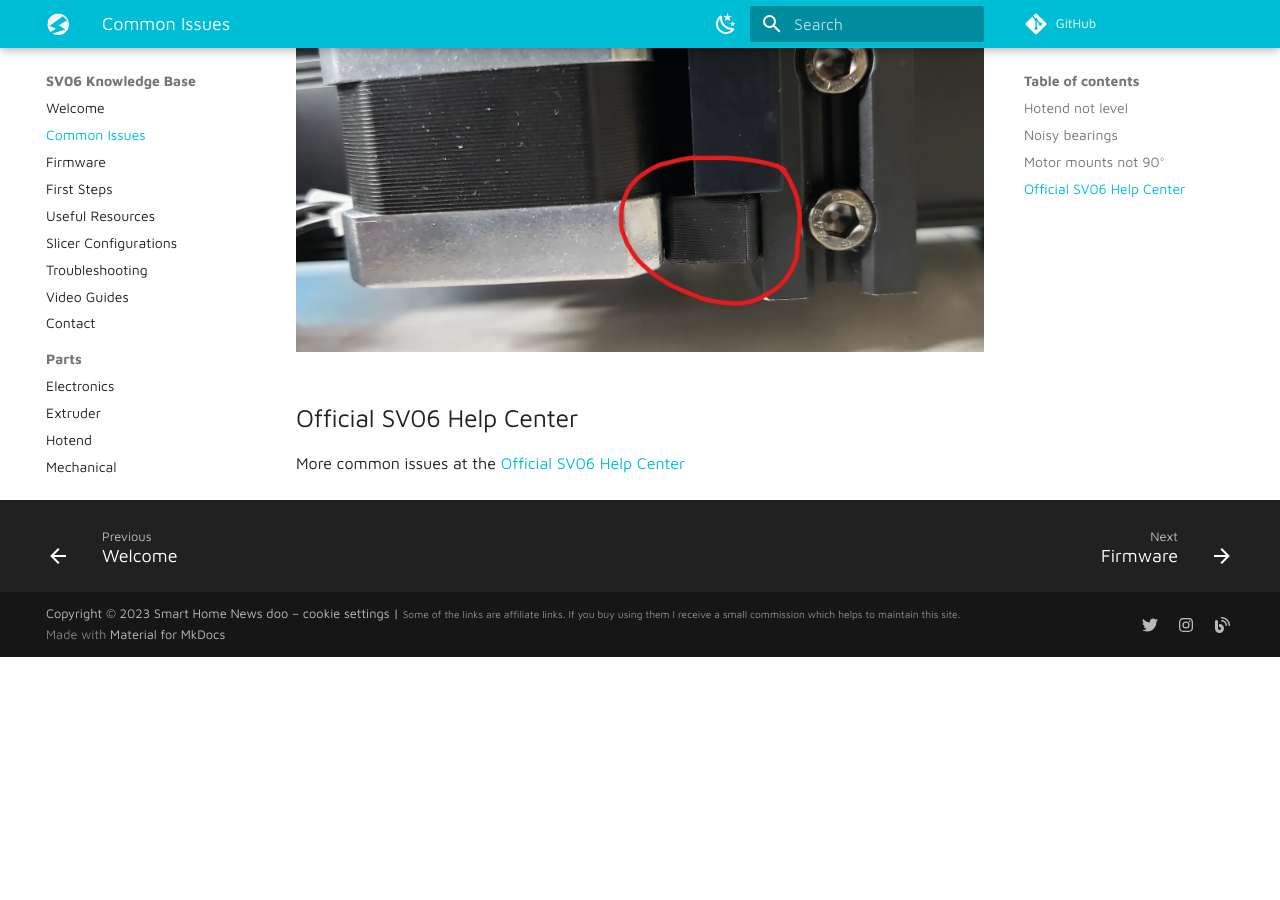
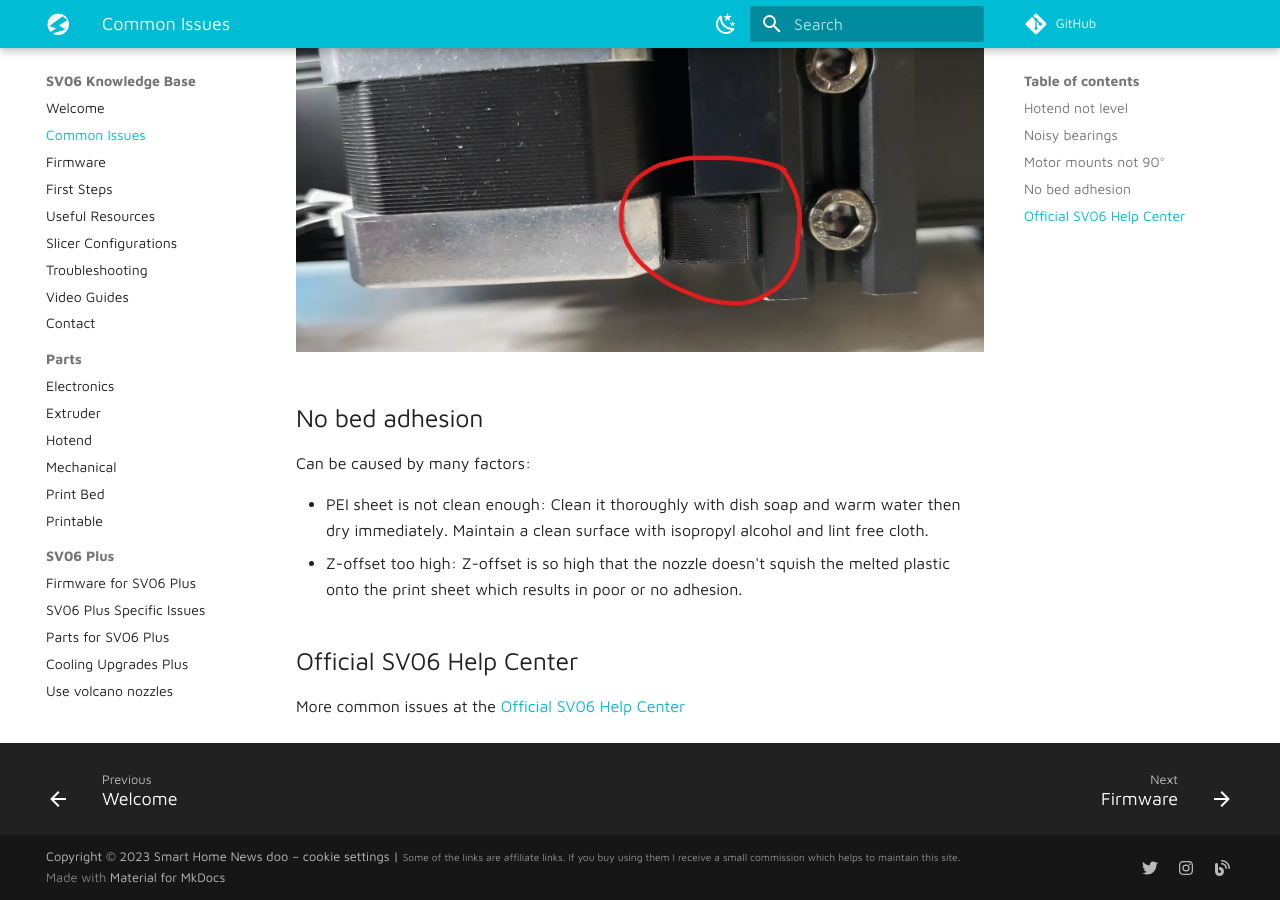
Before and after one commit to blakadder/sv06, an MkDocs documentation site: the page built from docs/common-issues.md, in a window 1280 px wide and 900 px high, scrolled down 1749 px. Built offline with MkDocs 1.6.1 and Material for MkDocs 9.7.7, drawn with Linux system fonts in a browser that asks for light colours; comment, search, counter and statistics services are not loaded; before the commit the page ends 2406 px from its top, so only the background shows below that.

Commit message:
add more info

```diff
--- a/docs/SV06-Plus/upgrades-plus.md
+++ b/docs/SV06-Plus/upgrades-plus.md
@@ -1,4 +1,10 @@
 # Cooling Upgrades Plus
+
+## My SV06 Plus Collection
+
+![Collection](/images/plus/upgrades/collection-plus.jpg)
+
+[Printables](https://www.printables.com/@Blakadder/collections/584841)
 
 ## 5015 Part Cooling Fan
 
--- a/docs/common-issues.md
+++ b/docs/common-issues.md
@@ -30,6 +30,13 @@
 
 ![Shim the motor mount](/images/troubleshooting/motor_not_true.webp)
 
+## No bed adhesion
+
+Can be caused by many factors:
+
+- PEI sheet is not clean enough: Clean it thoroughly with dish soap and warm water then dry immediately. Maintain a clean surface with isopropyl alcohol and lint free cloth.
+- Z-offset too high: Z-offset is so high that the nozzle doesn't squish the melted plastic onto the print sheet which results in poor or no adhesion.
+
 ## Official SV06 Help Center
 
 More common issues at the  [Official SV06 Help Center](https://sovol3d.com/blogs/news/help-center-sv06)
```
Also changed, not shown: docs/Parts/electronic-parts.md (+3 -1 lines), docs/Parts/hotend-parts.md (+4 -2 lines), docs/Parts/printable-parts.md (+1 -1 lines), docs/firmware.md (+4 -0 lines), docs/images/plus/upgrades/collection-plus.jpg (added).
